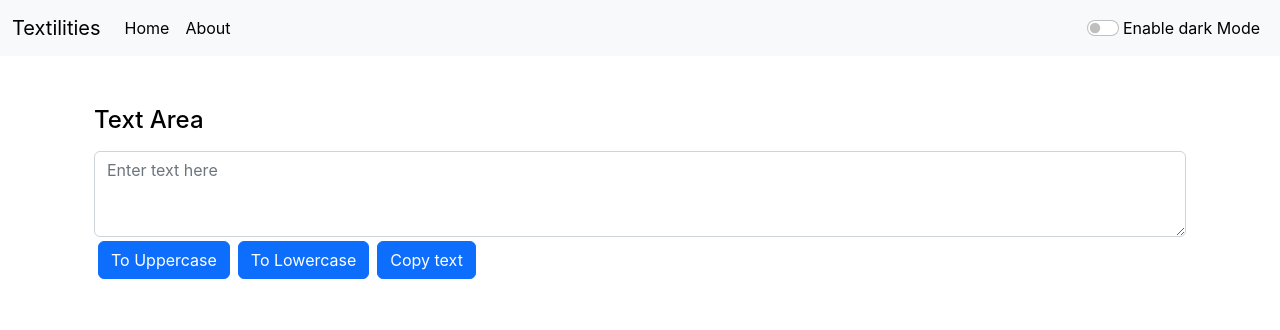
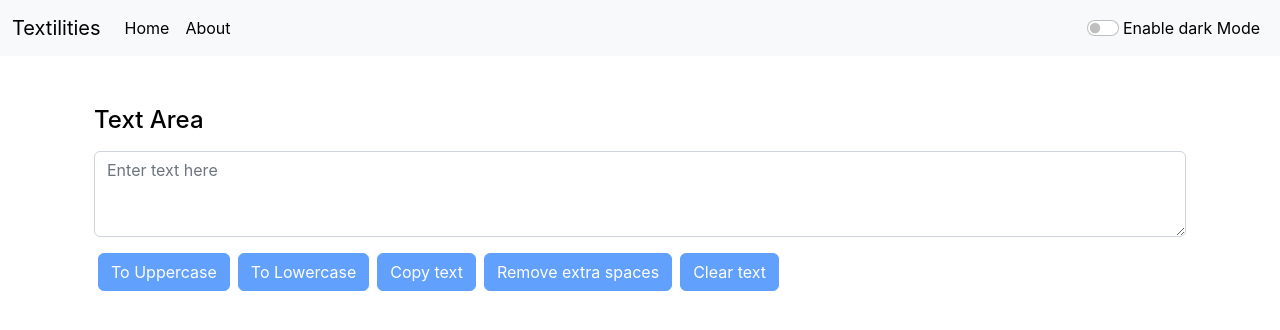
Before and after one commit to shankarojha/textilities-react, a React (Create React App) app: page / in a window 1280 px wide. Shown: the top 330 px of the page. Built offline with nearby package versions, Linux system fonts and the light colour scheme.

Commit message:
third-commit

```diff
--- a/src/App.js
+++ b/src/App.js
@@ -34,7 +34,7 @@ function App() {
     } else {
       setMode("light")
       document.body.style.backgroundColor = "#FFFFFF"
-      showAlert("Dark mode disbled", "danger")
+      showAlert("Dark mode disbled", "Disabled")
     }
   }
 
--- a/src/Components/About.js
+++ b/src/Components/About.js
@@ -4,16 +4,16 @@ import profilePicture from '../img/me.png'
 export default function About(props) {
   return (
     <>
-      <div className='container' style={{color:props.mode==='dark'?'white':'black'}}>
+      <div className='container ' style={{color:props.mode==='dark'?'white':'black'}}>
         <div className='row'>
-          <div className='col-12'>
+          <div className='col-lg-12 d-flex flex-column align-items-center justify-content-center'>
             <h1>About the developer</h1>
           </div>
-          <div className='col-3 d-flex flex-column align-items-center justify-content-center devImage'>
+          <div className='col-lg-3 d-flex flex-column align-items-center justify-content-center devImage'>
             <div><img style={{borderRadius:'50%'}} src={profilePicture} alt='dev'></img></div>
             <div><h6>Shankar Ojha</h6></div>
           </div>
-          <div className='col-9 d-flex flex-column align-items-center justify-content-center'>
+          <div className='col-lg-9 d-flex flex-column align-items-center justify-content-center'>
             <h6>Started his career as a Civil Engineer in Jamshedpur, now working as Software Developer at Knowledgeworks in Bangalore, has gone through many nights of learning and patience to reach this stage in life where he wants to learn React and aid his Company's new project of TMS and develop himself further. Yet he needs to learn so many things to be what he really wants to be "A better Developer".</h6>
           </div>
         </div>
--- a/src/Components/Alert.js
+++ b/src/Components/Alert.js
@@ -8,7 +8,7 @@ export default function Alert(props) {
     //console.log(props.msg)
     return (
         <div style={{height: '50px'}}>
-        {props.alert && <div className={`alert alert-${props.alert.type} alert-dismissible fade show`} role="alert">
+        {props.alert && <div className={`alert alert-${props.alert.type==="Disabled"?"danger":props.alert.type} alert-dismissible fade show`} role="alert">
            <strong>{capitalize(props.alert.type)}</strong>: {props.alert.msg}
         </div>}
         </div>
--- a/src/Components/TextForm.js
+++ b/src/Components/TextForm.js
@@ -4,9 +4,8 @@ import { useState } from "react";
 export default function TextForm(props) {
 
   const textChangeHandler=(event)=>{
-
     setText(event.target.value)
-    setConvertedText((event.target.value))
+    setConvertedText(event.target.value)
   }
 
   const toUpperCaseHandler=()=>{
@@ -26,7 +25,18 @@ export default function TextForm(props) {
     props.showAlert("text copied", "success")
   }
 
-  const [text, setText] = useState();
+  const removeExtraSpacesHandler =()=>{
+    setText(text.replace(/\s+/g," ").trim())
+    setConvertedText(text.replace(/\s+/g," ").trim())
+    props.showAlert("Extra Spaces Removed","success")
+  }
+
+  const clearTextHandler=()=>{
+    setText("")
+    setConvertedText("")
+  }
+
+  const [text, setText] = useState("");
   const [convertedText, setConvertedText] = useState()
 
   return (
@@ -43,18 +53,20 @@ export default function TextForm(props) {
         value={text}
         onChange={textChangeHandler}
       ></textarea>
-      <button className="m-1 btn btn-primary" onClick={toUpperCaseHandler}>
+      <button disabled={text.length===0} className="m-1 btn btn-primary mt-3" onClick={toUpperCaseHandler}>
         To Uppercase
       </button>
-      <button className="m-1 btn btn-primary" onClick={toLowerCaseHandler}>
+      <button disabled={text.length===0} className="m-1 btn btn-primary mt-3" onClick={toLowerCaseHandler}>
         To Lowercase
       </button>
-      <button className="m-1 btn btn-primary" onClick={copyTextHandler}>
+      <button disabled={text.length===0} className="m-1 btn btn-primary mt-3" onClick={copyTextHandler}>
         Copy text
       </button>
+      <button disabled={text.length===0} className="m-1 btn btn-primary mt-3" onClick={removeExtraSpacesHandler}>Remove extra spaces</button>
+      <button disabled={text.length===0} className="m-1 btn btn-primary mt-3" onClick={clearTextHandler}>Clear text</button>
       <h3 style={{color:'red'}} className="m-1">{convertedText?"Text Preview":""}</h3>
       <h4 className="m-1">{convertedText}</h4>
-      <h6 className="m-1">{convertedText?`${convertedText.split(" ").length} words and ${convertedText.length} characters`:""}</h6>
+      <h6 className="m-1">{convertedText?`${convertedText.split(/\s+/).filter((element)=> element.length!==0).length} words and ${convertedText.length} characters`:""}</h6>
     </div>
   );
 }
```
